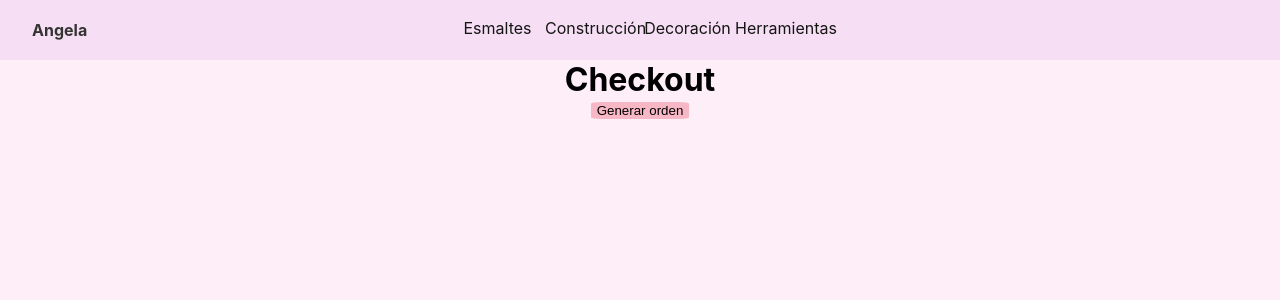
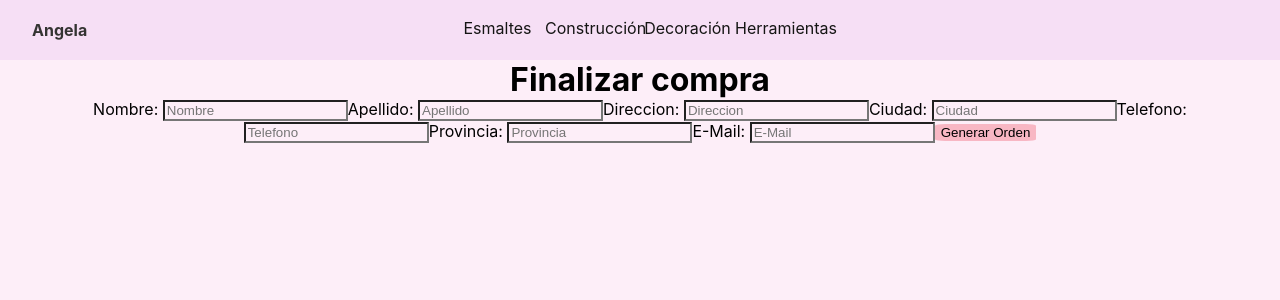
Before and after one commit to aramayolujan/34695-Aramayo, a React (Create React App) app: page /checkout in a window 1280 px wide. Shown: the top 300 px of the page. Built offline with nearby package versions, Linux system fonts and the light colour scheme.

Commit message:
falta estilos formulario

```diff
--- a/src/components/Checkout/Checkout.js
+++ b/src/components/Checkout/Checkout.js
@@ -7,20 +7,30 @@ const Checkout = () => {
     const [isLoading, setIsLoading] = useState(false)
     const [orderCreated, setOrderCreated] = useState(false)
     const {cart, getQuantity, total, limpiarCarrito} = useContext(CartContext)
+    const [buyCode, setBuyCode] = useState('')
+    const [noData, setNoData] = useState('')
     const navigate = useNavigate()
 
     const totalCantidad = getQuantity();
     const compraTotal = total()
 
-    const crearOrden = async () => {
+    const crearOrden = async (e) => {
         setIsLoading(true)
+        e.preventDefault()
+        isNaN(e.target.campusPhone.value) && setNoData('numero de telefono incorrecto')
+        setTimeout(() => setNoData(''), 2500)
+        if( e.target.campusFirstName.value !== '' && e.target.campusPhone.value !== '' &&  e.target.campusLastName.value !== '' && e.target.campusAdress.value  !== '' && e.target.campusCity.value !== '' && e.target.campusState.value !== '' && e.target.campusEmail.value !== '' ){
         try {
             const objOrden = {
+                // Datos del comprador
                 buyer: {
-                    firstName:'Maria',
-                    lastName: 'Aramayo',
-                    phone:'12345678',
-                    address:'mi direccion es 123'
+                    firstName: e.target.campusFirstName.value,
+                    Lastname: e.target.campusLastName.value,
+                    adress: e.target.campusAdress.value,
+                    phone: e.target.campusPhone.value,
+                    city: e.target.campusCity.value,
+                    state: e.target.campusState.value,
+                    email: e.target.campusEmail.value,
                 },
                 items: cart,
                 totalCantidad,
@@ -52,6 +62,7 @@ const Checkout = () => {
                 await batch.commit()
                 const refOrden = collection(db, 'ordenes')
                 const ordenAgregada = await addDoc(refOrden, objOrden)
+                setBuyCode(ordenAgregada.id)
                 console.log(`El id de su orden es: ${ordenAgregada.id}`)
                 limpiarCarrito()
                 setOrderCreated(true)
@@ -63,9 +74,14 @@ const Checkout = () => {
             }
         }catch (error){
             console.log(error)
-        } finally {
+
+        }finally {
             setIsLoading(false)
         }
+    }else{
+        setNoData('faltan rellenar campos')
+        setTimeout(() => setNoData(''), 3000)
+    }
 
     }
 
@@ -75,16 +91,39 @@ const Checkout = () => {
     if(orderCreated){
         return <div>
             <h1>La orden fue creada correctamente </h1>
+            <h2>el codigo de tu orden es: {buyCode}</h2>
             <h3>Será redirigido a la pagina de inicio</h3>
         </div>
     }
 
-    return (
-        <>
-        <h1>Checkout</h1>
-        <button className="linkFinalizar" onClick={crearOrden}>Generar orden</button>
-        </>
-    )
+
+        /* <button className="linkFinalizar" onClick={crearOrden}>Generar orden</button> */
+        return (
+            <>
+                <h1>Finalizar compra</h1>
+                <div >
+                    <form onSubmit={crearOrden }>
+                        <label>Nombre: </label>
+                        <input type='text' name="campusFirstName" placeholder="Nombre" />
+                        <label>Apellido: </label>
+                        <input type='text' name="campusLastName" placeholder="Apellido" />
+                        <label>Direccion: </label>
+                        <input type='text' name="campusAdress" placeholder="Direccion" />
+                        <label>Ciudad: </label>
+                        <input type='text' name="campusCity" placeholder="Ciudad" />
+                        <label>Telefono: </label>
+                        <input type='text' name="campusPhone" placeholder="Telefono" />
+                        <label>Provincia: </label>
+                        <input type='text' name="campusState" placeholder="Provincia" />
+                        <label>E-Mail: </label>
+                        <input type='email' name="campusEmail" placeholder="E-Mail" />
+                        <button className="linkFinalizar">Generar Orden</button>
+
+                    </form>
+                </div>
+                    <p className='noData'>{noData}</p>
+            </>
+        )
 }
 
 export default Checkout;
```
